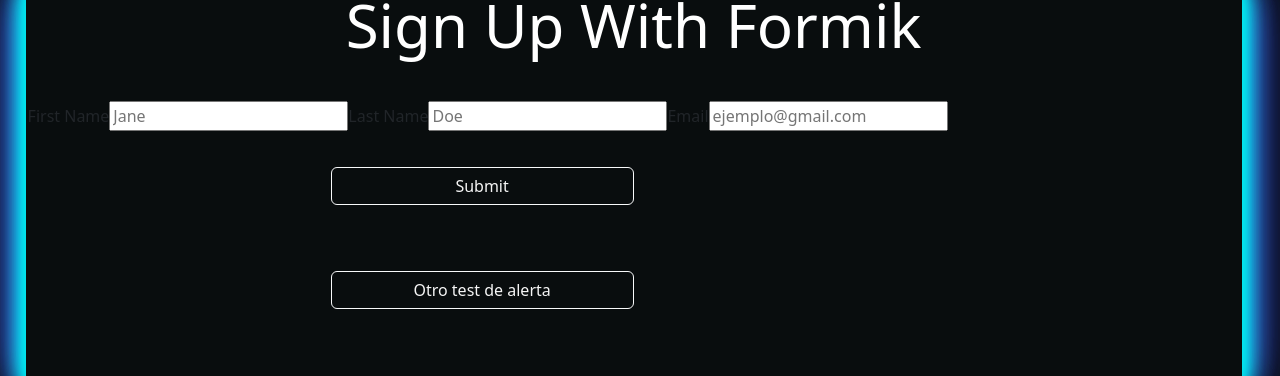
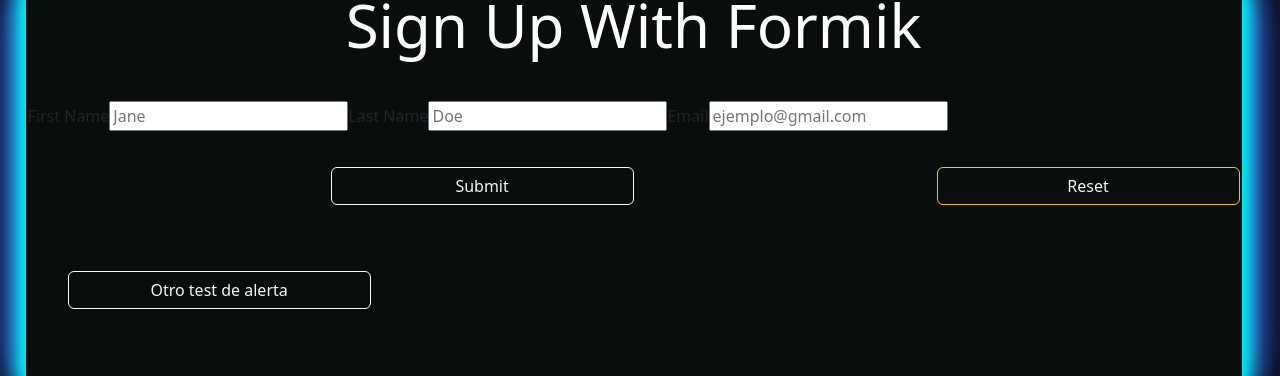
Before and after one commit to EstebanHernandezA16/React-Web-ll-MartinG-Sp, a React (Vite) app in the folder vite-project/: page /l in a window 1280 px wide. Shown: the part 143-519 px from the top of the page. Built offline with nearby package versions, Linux system fonts and the light colour scheme.

Commit message:
Formulario con Swal2 y formik

```diff
--- a/vite-project/src/Login/Login.jsx
+++ b/vite-project/src/Login/Login.jsx
@@ -1,75 +1,164 @@
 import React, { Fragment, useState } from "react";
 import { Formik, Field, Form } from "formik";
+import * as Yup from "yup";
 import "./Login.css";
 import Swal from "sweetalert2";
 
 export const Login = () => {
-  const MostrarAlert = () => {
-    Swal.fire({
-        title:'mmm',
-        text:'Testeo',
-        icon:'info',
-        // icon:'warning',
-        // icon:'error',
-        // icon:'question',
-        // icon:'success',
-        iconColor:'purple',
-        showCancelButton: true,
-        confirmButtonText: 'End'
-    })
+  const validationSche = Yup.object().shape({
+    firstName: Yup.string().required(),
+    lastName: Yup.string().required(),
+    email: Yup.string().email().required(),
+  });
 
+  const handleSubmit = (values, helpers) => {
+    console.log(values);
   };
+  //   const MostrarAlert = () => {
+  //     Swal.fire({
+  //         title:'mmm',
+  //         text:'Testeo',
+  //         icon:'info',
+  //         // icon:'warning',
+  //         // icon:'error',
+  //         // icon:'question',
+  //         // icon:'success',
+  //         iconColor:'purple',
+  //         showCancelButton: true,
+  //         confirmButtonText: 'End'
+  //     })
+
+  //   };
+
+  //   const Validate = async(values) =>{
+  //     await new Promise((r) => setTimeout(r, 500));
+
+  //     values.lastName.length>= 6? (
+
+  //       Swal.fire({
+  //         title:'hint',
+  //         text:'thats a good password, more than 6 letters',
+  //         icon: 'question',
+  //         showCancelButton: false,
+  //         confirmButtonText: 'K'
+  //       })
+  //     ):
+  //        (
+  //         Swal.fire({
+  //           title:'hint',
+  //           text:'password not safe, less than 6 letters',
+  //           icon: 'warning',
+  //           showCancelButton: false,
+  //           confirmButtonText: 'K'
+  //         })
+  //     )
+
+  // values.email.includes('@Mmail.jn')? (
+  //   Swal.fire({
+  //     title: "Nais",
+  //     text: `Welcome user@Mmail.jn `,
+  //     icon: "success",
+  //     showCancelButton: true,
+  //     confirmButtonText: "Yas",
+  //   })
+
+  // ) : (Swal.fire({
+  //   title:'error',
+  //   text:'No corresponde dominio de empresa',
+  //   icon: 'error',
+  //   iconColor: 'orange',
+  //   showCancelButton: false,
+  //   confirmButtonText: 'Try again'
+  // }));
+
+  // Swal.fire(JSON.stringify(values))
+
+  // Swal.fire({
+  //   title: "Titulo",
+  //   text: `Datos enviados correctamente, firstname: ${JSON.stringify(
+  //     values.firstName
+  //   )} lastname: ${JSON.stringify(
+  //     values.lastName
+  //   )} email: ${JSON.stringify(values.email)} `,
+  //   icon: "success",
+  //   showCancelButton: true,
+  //   confirmButtonText: "Yas",
+  // });
+  // alert(JSON.stringify(values, null, 2));
+  // // Swal.fire('¡Hola, mundo!')
 
   return (
     <Fragment>
       <div className="img-container ">
-        <h1 style={{marginBottom: '5vh'}}>Sign Up With Formik</h1>
+        <h1 style={{ marginBottom: "5vh" }}>Sign Up With Formik</h1>
         <Formik
           initialValues={{
             firstName: "",
             lastName: "",
             email: "",
           }}
-          onSubmit={async (values) => {
-            await new Promise((r) => setTimeout(r, 500));
-
-            // Swal.fire(JSON.stringify(values))
-            Swal.fire({
-              title: "Titulo",
-              text: `Datos enviados correctamente, firstname: ${JSON.stringify(
-                values.firstName
-              )} lastname: ${JSON.stringify(
-                values.lastName
-              )} email: ${JSON.stringify(values.email)} `,
-              icon: "success",
-              showCancelButton: true,
-              confirmButtonText: "Yas",
-            });
-            // alert(JSON.stringify(values, null, 2));
-            // // Swal.fire('¡Hola, mundo!')
-          }}
+          validationSchema={validationSche}
+          onSubmit={handleSubmit}
         >
+          {(props) => {
+            console.log(props);
+            return (
               <Form>
-
                 <label htmlFor="firstName">First Name</label>
-            <Field id="firstName" name="firstName"  placeholder="Jane" />
-
+                <Field
+                  id="firstName"
+                  onBlur={props.handleBlur}
+                  onChange={props.handleChange}
+                  name="firstName"
+                  placeholder="Jane"
+                  value={props.values.firstName}
+                />
+                {props.errors.firstName && props.touched.firstName && (
+                  <p style={{ color: "red" }}>{props.errors.firstName}</p>
+                )}
                 <label htmlFor="lastName">Last Name</label>
-            <Field id="lastName" name="lastName" placeholder="Doe" />
-
+                <Field
+                  id="lastName"
+                  onBlur={props.handleBlur}
+                  onChange={props.handleChange}
+                  name="lastName"
+                  placeholder="Doe"
+                  value={props.values.lastName}
+                />
+                {props.errors.lastName && props.touched.lastName && (
+                  <p style={{ color: "blue" }}>{props.errors.lastName}</p>
+                )}
                 <label htmlFor="email">Email</label>
                 <Field
                   id="email"
                   name="email"
                   placeholder="ejemplo@gmail.com"
                   type="email"
+                  value={props.values.email}
+                  onBlur={props.handleBlur}
+                  onChange={props.handleChange}
                 />
+                {props.errors.email && props.touched.email && (
+                  <p style={{ color: "yellow" }}>{props.errors.email}</p>
+                )}
                 <button className="btn btn-light txtbox" type="submit">
                   Submit
                 </button>
+                <button className="btn btn-warning txtbox" type="submit">
+                  Reset
+                </button>
               </Form>
+            );
+          }}
         </Formik>
-        <button className="btn btn-light txtbox" style={{marginTop: '-7vh'}} onClick={() => MostrarAlert()}> Otro test de alerta</button>
+        <button
+          className="btn btn-light txtbox"
+          style={{ marginTop: "-7vh", marginLeft: "5vh" }}
+          onClick={() => MostrarAlert()}
+        >
+          {" "}
+          Otro test de alerta
+        </button>
       </div>
     </Fragment>
   );
```
Lines whose indentation alone changed are shown as unchanged.
